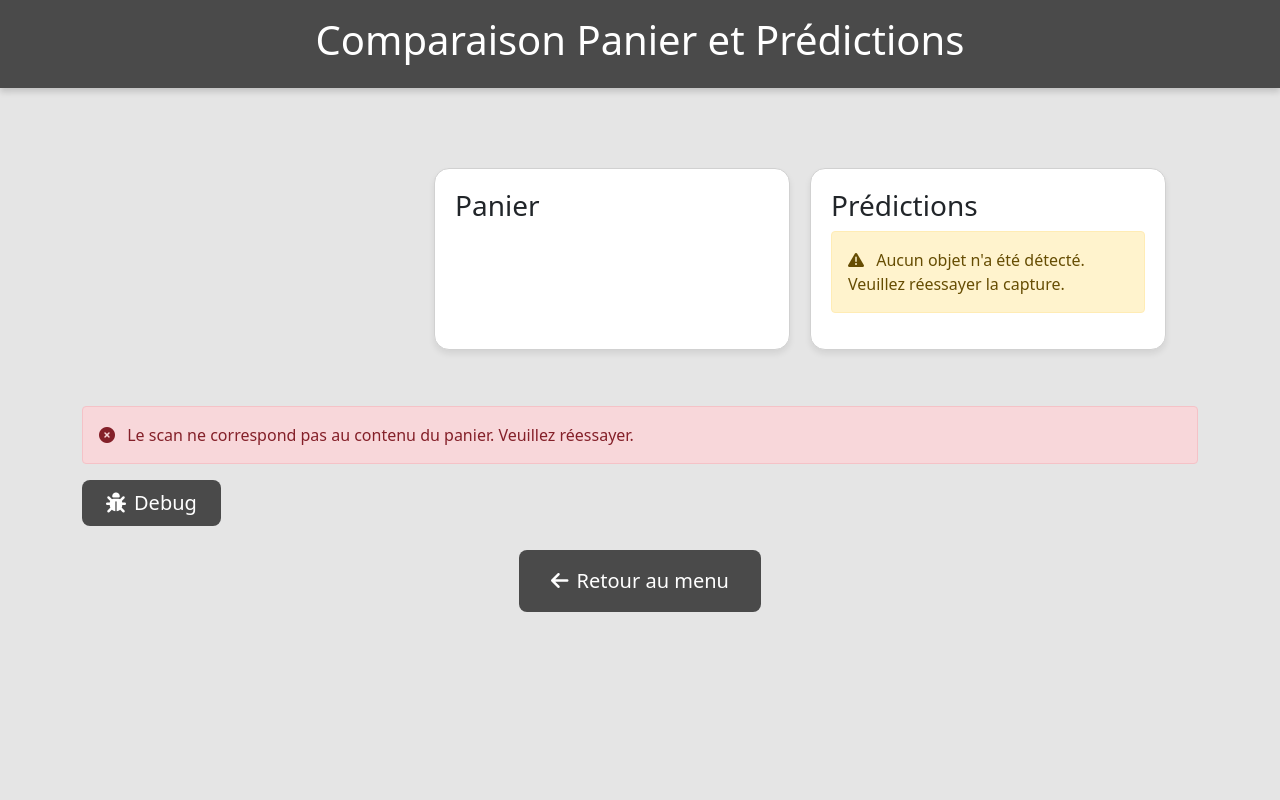
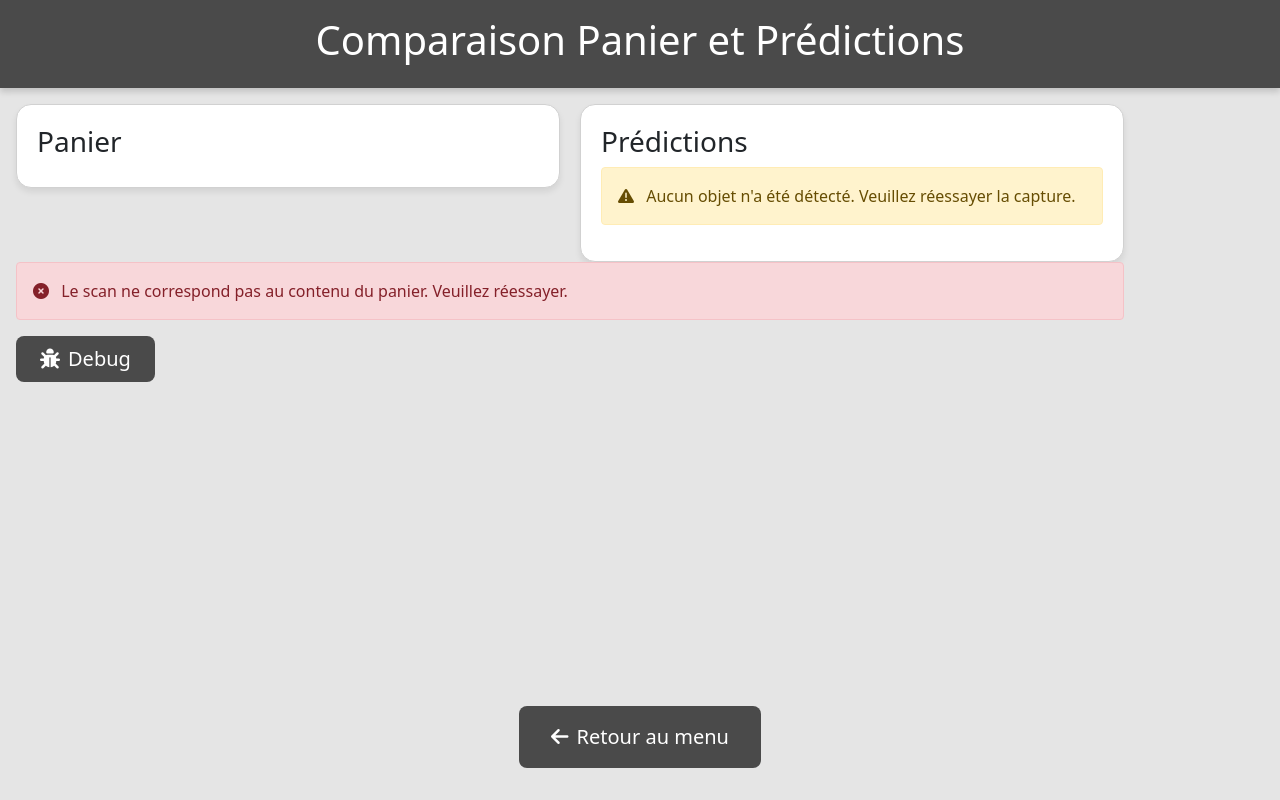
Before and after one commit to ElSueno323/capture-product, a Flask app: template templates/compare.html in a window 1280 px wide. Run offline with Flask 3, Linux system fonts and the light colour scheme; the template is opened without the code that fills it, so the values that code supplies are empty.

Commit message:
:feat: add auto-select camera and a new route for faste testing

```diff
--- a/app.py
+++ b/app.py
@@ -1,5 +1,5 @@
 from cv2.gapi import render
-from flask import Flask, render_template, Response,request, jsonify
+from flask import Flask, render_template, Response,request, jsonify, g
 import cv2
 import base64
 import requests
@@ -13,12 +13,25 @@ import os
 import threading
 
 # Load environment variables
-load_dotenv()
+
 
 app = Flask(__name__)
 
 # Initialize video capture
-cap = cv2.VideoCapture(0)
+
+
+def findVideoSource():
+    for i in range(3):
+        cap = cv2.VideoCapture(i)
+        if cap.isOpened():
+            print(f"Camera index {i} found")
+            cap.release()
+            return cv2.VideoCapture(i)
+    else:
+        print("No camera found")
+        return None
+
+cap = findVideoSource()
 
 def generate_frames():
     while True:
@@ -44,7 +57,7 @@ def process_frame(frame):
 
     # Resize image to reduce size while maintaining aspect ratio
     height, width = frame.shape[:2]
-    max_dimension = 800
+    max_dimension = 1080
     scale = max_dimension / max(height, width)
     if scale < 1:
         new_width = int(width * scale)
@@ -65,12 +78,9 @@ def process_frame(frame):
 
     try:
         # Variables pour stocker les résultats des threads
-        local_predictions = None
         api_predictions = None
         local_time = 0
         api_time = 0
-
-
 
         # Fonction pour l'inférence API
         def api_inference():
@@ -113,14 +123,12 @@ def process_frame(frame):
 
         timing_info = {
             'preprocessing_time': preprocessing_time,
-            'local_inference_time': local_time,
             'api_inference_time': api_time,
             'total_time': total_time,
             'time_difference': abs(local_time - api_time)
         }
 
         return frame_with_predictions, {
-            'local_predictions': api_predictions,
             'api_predictions': api_predictions,
             'timing': timing_info
         }
@@ -181,6 +189,20 @@ def compare():
 
     return jsonify({'status': 'error', 'message': 'Failed to capture image'})
 
+@app.route('/fast_compare')
+def test():
+    image_path = 'test_item.jpg'
+    frame = cv2.imread(image_path)
+    memory_size = frame.nbytes
+    proced_frame,predilection = process_frame(frame)
+    image_size=os.path.getsize(image_path)
+    size_image= {
+        "kb":image_size/1024,
+        "mb":image_size/1024/1024,
+        "memory_size": memory_size,
+        }
+    return jsonify({'predictions':predilection},{'size_image':size_image})
+
 @app.route('/video_feed')
 def video_feed():
     return Response(generate_frames(),
@@ -204,5 +226,20 @@ def capture():
 
     return jsonify({'status': 'error', 'message': 'Failed to capture image'})
 
+@app.before_request
+def start_timer():
+    g.start_time = time.time()
+    g.request_size = int(request.content_length or 0)
+
+@app.after_request
+def log_bandwidth_usage(response):
+    duration = time.time() - g.start_time
+    response_size = response.calculate_content_length()
+    total = (g.request_size or 0) + (response_size or 0)
+    print(f"[BANDWIDTH] {request.method} {request.path} | Requête: {g.request_size} B | Réponse: {response_size} B | Total: {total / 1024:.2f} KB | Temps: {duration:.2f}s")
+    return response
+
 if __name__ == '__main__':
-    app.run(debug=True)
+    load_dotenv()
+
+    app.run(debug=False, port=int(os.getenv('PORT',5002)))
--- a/templates/compare.html
+++ b/templates/compare.html
@@ -16,28 +16,62 @@
             --error-color: #8b4a4a;
         }
 
+        body {
+            background-color: var(--background-color);
+            min-height: 100vh;
+            margin: 0;
+            padding: 0;
+            overflow: hidden;
+            display: flex;
+            flex-direction: column;
+        }
+
         .header {
             background: var(--primary-color);
             color: white;
             padding: 1rem;
             text-align: center;
             box-shadow: 0 4px 6px rgba(0, 0, 0, 0.15);
+            flex-shrink: 0;
         }
 
-        body {
-            background-color: var(--background-color);
-            min-height: 100vh;
+        .container {
+            flex: 1;
+            overflow-y: auto;
+            padding: 1rem;
+            height: calc(100vh - 80px);
+            margin: 0 !important;
         }
 
         .comparison-container {
             display: flex;
             justify-content: space-between;
-            margin: 20px 0;
             gap: 20px;
-            margin-left: 320px;
-            padding: 2rem;
+            margin: 0;
+            padding: 0;
+            height: 100%;
         }
 
+        .row {
+            margin: 0;
+            width: 100%;
+        }
+
+        .card {
+            height: 100%;
+            margin-bottom: 1rem;
+        }
+
+        .card-body {
+            height: 100%;
+            overflow-y: auto;
+        }
+
+        .img-fluid {
+            max-height: calc(100vh - 300px);
+            object-fit: contain;
+            width: 100%;
+        }
         .list-container {
             flex: 1;
             background: white;
@@ -46,6 +80,21 @@
             box-shadow: 0 4px 6px rgba(0, 0, 0, 0.08);
             border: 1px solid var(--border-color);
             max-width: 600px;
+            overflow-y: auto;
+            height: calc(100% - 40px);
+            margin: 0;
+        }
+
+        .mt-4, .mt-5 {
+            margin: 0 !important;
+        }
+
+        .text-center {
+            margin-top: 1rem !important;
+            margin: 20px 0;
+            gap: 20px;
+            margin-left: 320px;
+            padding: 2rem;
         }
 
         .item-match {
```
Also changed, not shown: temp_frame.jpg.
